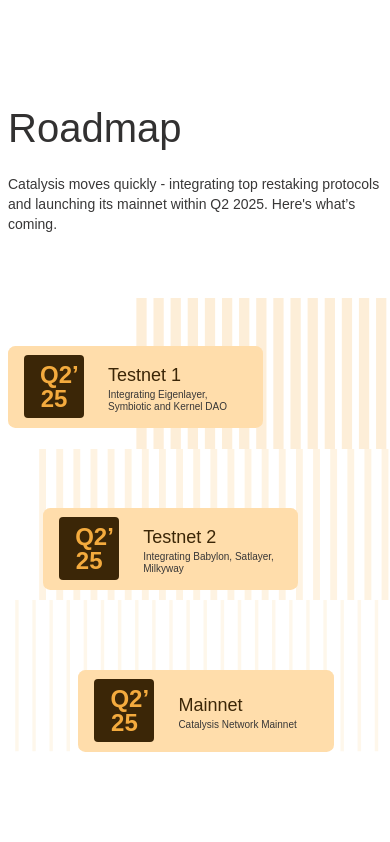
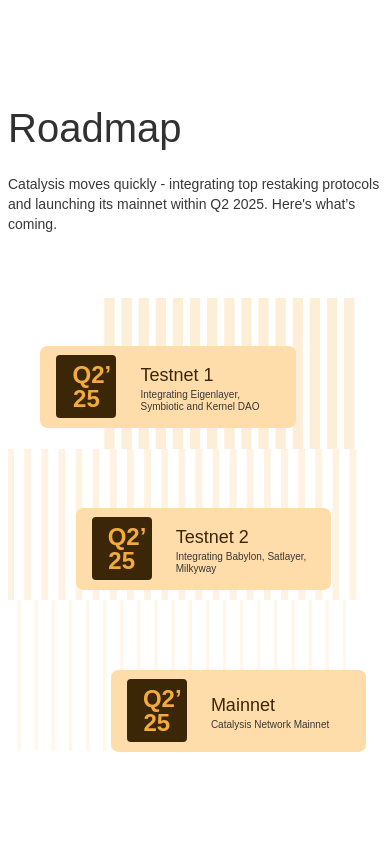
Before and after one commit to daaoai/catalysis, a Next.js app: page / in a window 390 px wide. Shown: the part 6601-7443 px from the top of the page. Built offline with nearby package versions, Linux system fonts and the light colour scheme; a web font is replaced by a local one.

Commit message:
fixed roadmap

```diff
--- a/src/components/Roadmap/index.tsx
+++ b/src/components/Roadmap/index.tsx
@@ -5,6 +5,9 @@
 import { BG_IMAGES, BG_IMAGES_DARK } from "@/content/Images";
 
 const MOBILE_BREAKPOINT = 768;
+const CARD_WIDTH = 255.12; // Card width in px (as defined in the mobile view)
+const RIGHT_OFFSET = 32; // Right offset in px (corresponding to 2rem)
+const mobileOffsetMultiplier = 1.1 * 2 * 16; // offset per card (1.1 * mobileOffset * 16)
 
 const Roadmap: React.FC = () => {
   const { theme } = useTheme();
@@ -32,16 +35,28 @@
         : BG_IMAGES.ROADMAP;
 
   const desktopOffset = 18;
-  const mobileOffset = 2;
+
+  // For mobile, we want to align the bottom card’s right edge with the background’s right edge.
+  // We'll compute a reversed index so that the last (bottommost) card gets:
+  // marginLeft = window.innerWidth - RIGHT_OFFSET - CARD_WIDTH
+  const getMobileMarginLeft = (idx: number) => {
+    const totalCards = roadmapItems.length;
+    const reversedIndex = totalCards - 1 - idx;
+    const maxMargin = window.innerWidth - (CARD_WIDTH + RIGHT_OFFSET);
+    // Calculate margin left for each card, ensuring it doesn't go below 0.
+    const margin = Math.max(
+      maxMargin - reversedIndex * mobileOffsetMultiplier,
+      0
+    );
+    return `${margin}px`;
+  };
 
   return (
     <section
-      className={`relative bg-cover bg-center bg-no-repeat min-h-screen md:px-8 py-16 ${
-        isMobile ? "flex flex-col justify-center" : ""
-      }`}
+      className={`relative bg-cover bg-center bg-no-repeat min-h-screen md:px-8 py-16 ${isMobile ? "flex flex-col justify-center" : ""}`}
       style={!isMobile ? { backgroundImage: `url('${backgroundImage}')` } : {}}
     >
-      <div className="max-w-5xl mx-auto md:pl-0 pl-2">
+      <div className="max-w-5xl w-[100vw] mx-auto md:pl-0 pl-2">
         <h2 className="text-[40px] text-[#323131] font-medium mb-4 ">
           {roadmapSection.heading}
         </h2>
@@ -77,15 +92,15 @@
           ))}
         </div>
 
-        <div className="block md:hidden max-w-[100vw] overflow-hidden">
+        {/* Mobile view */}
+        <div className="block md:hidden w-full overflow-hidden">
           <div
             className="space-y-20 pr-8 bg-cover bg-no-repeat pt-12"
             style={{
               backgroundImage: `url('${backgroundImage}')`,
-              backgroundPosition: "right center",
+              // Shift the background left by subtracting padding (2rem) from 100% on the X-axis.
+              backgroundPosition: "calc(100% - 2rem) center",
               backgroundSize: "cover",
-              width: "100%",
-              maxWidth: "100vw",
             }}
           >
             {roadmapItems.map((item, idx) => (
@@ -93,7 +108,7 @@
                 key={idx}
                 className="font-generalsans flex items-center w-[255.12px] p-4 rounded-[7.28px] h-[82px] bg-roadmapItemLight dark:bg-roadmapItemDark backdrop-blur-xl"
                 style={{
-                  marginLeft: `${Math.min(idx * 1.1 * mobileOffset, window.innerWidth - 280)}rem`,
+                  marginLeft: getMobileMarginLeft(idx),
                 }}
               >
                 <div className="w-[60px] md:w-[100px] h-[63px] md:h-[106px] font-bold text-center px-4 py-2 rounded mr-6 bg-roadmapBoxLight text-roadmapBoxLightText dark:bg-roadmapBoxDark dark:text-roadmapBoxDarkText">
```
